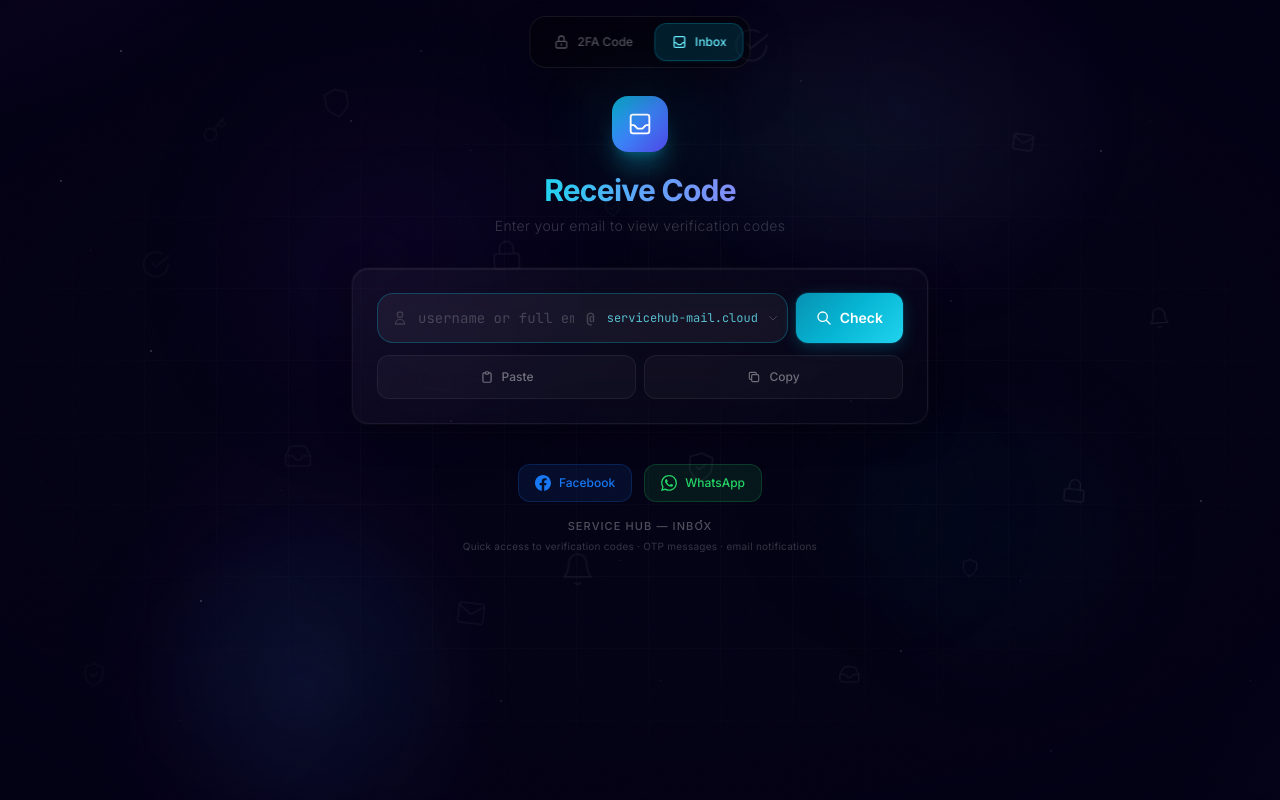
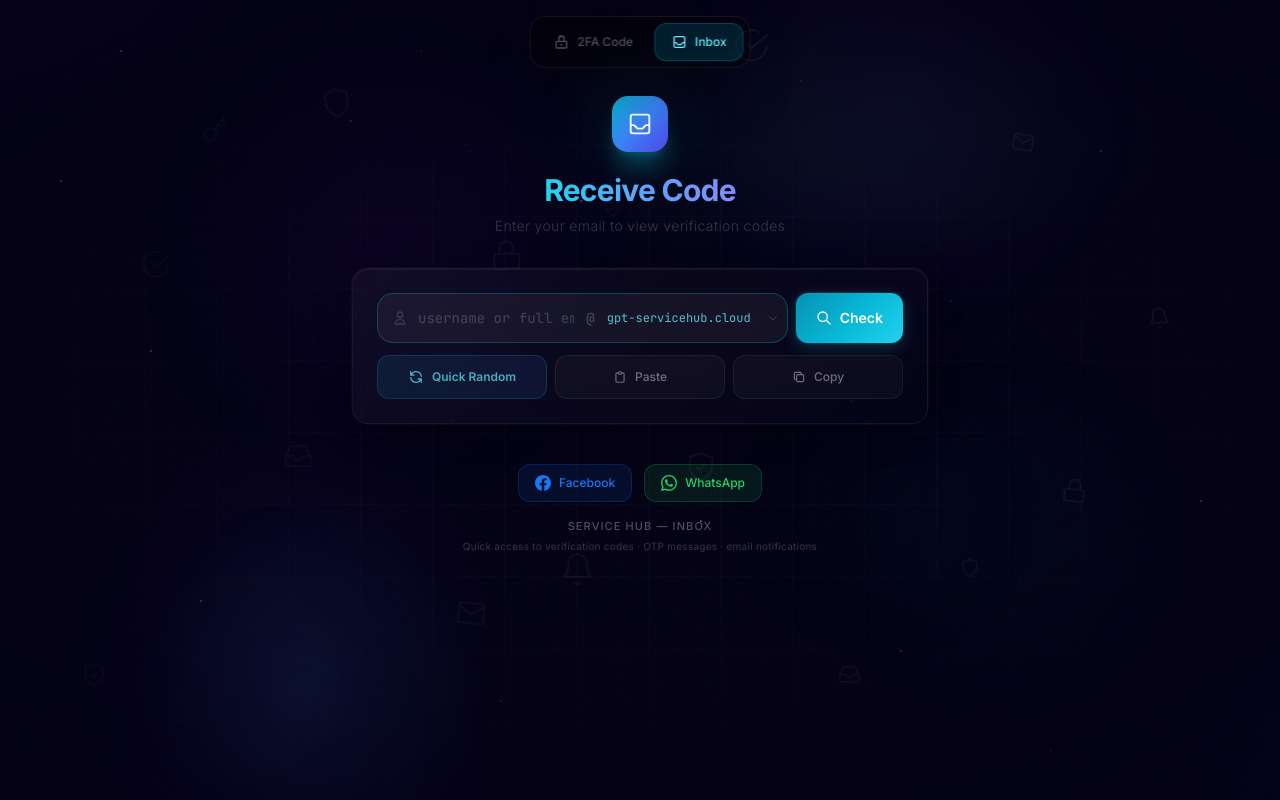
Before and after one commit to cys-solom/2FA---Service-Hub, a React (Vite) app: page /receive-code in a window 1280 px wide. Built offline with nearby package versions, Linux system fonts and the light colour scheme.

Commit message:
feat: set gpt-servicehub.cloud as default domain + add Quick Random email button

```diff
--- a/src/pages/ReceiveCode.tsx
+++ b/src/pages/ReceiveCode.tsx
@@ -25,7 +25,7 @@ import {
   getUnreadCount,
   deleteMessage,
 } from '../services/tempmail-service';
-import { getActiveDomains } from '../services/domain-config';
+import { getActiveDomains, getPrimaryDomain } from '../services/domain-config';
 import { playNotificationSound, updateTabBadge } from '../utils/email-utils';
 
 function ReceiveCodePage() {
@@ -52,10 +52,11 @@ function ReceiveCodePage() {
 
   const activeDomains = getActiveDomains().map(d => d.domain);
 
-  // Initialize selectedDomain with primary domain
+  // Initialize selectedDomain with primary domain (gpt-servicehub.cloud)
   useEffect(() => {
     if (!selectedDomain && activeDomains.length > 0) {
-      setSelectedDomain(activeDomains[0]);
+      const primary = getPrimaryDomain();
+      setSelectedDomain(activeDomains.includes(primary) ? primary : activeDomains[0]);
     }
   }, [activeDomains, selectedDomain]);
 
@@ -440,6 +441,32 @@ function ReceiveCodePage() {
             )}
 
             <div className="flex gap-2 mt-3">
+              {/* Quick Random Email */}
+              <button
+                onClick={() => {
+                  const words = [
+                    'ahmed','omar','sara','nour','ali','mohamed','youssef','khaled',
+                    'mona','layla','rami','tamer','dina','hana','ziad','kareem',
+                    'inbox','mail','user','client','info','hello','contact','test',
+                    'dev','admin','support','verify','code','sign','login','join',
+                  ];
+                  const alphaNum = 'abcdefghijklmnopqrstuvwxyz0123456789';
+                  const word = words[Math.floor(Math.random() * words.length)];
+                  const suffix = Array.from({ length: 5 }, () => alphaNum[Math.floor(Math.random() * alphaNum.length)]).join('');
+                  const prefix = `${word}.${suffix}`;
+                  const domain = selectedDomain || getPrimaryDomain();
+                  setUsername(prefix);
+                  setSelectedDomain(domain);
+                  loadInbox(`${prefix}@${domain}`);
+                }}
+                disabled={isLoading}
+                className="flex-1 min-h-[44px] py-2 px-3 rounded-xl bg-gradient-to-r from-cyan-500/10 to-blue-500/10 border border-cyan-500/20 text-cyan-300/70 active:bg-cyan-500/25 active:text-cyan-200 hover:from-cyan-500/15 hover:to-blue-500/15 hover:text-cyan-300 hover:border-cyan-500/30 text-xs font-semibold transition-all flex items-center justify-center gap-2 touch-manipulation disabled:opacity-40"
+              >
+                <svg className="w-4 h-4 flex-shrink-0" fill="none" stroke="currentColor" viewBox="0 0 24 24">
+                  <path strokeLinecap="round" strokeLinejoin="round" strokeWidth={2} d="M4 4v5h.582m15.356 2A8.001 8.001 0 004.582 9m0 0H9m11 11v-5h-.581m0 0a8.003 8.003 0 01-15.357-2m15.357 2H15" />
+                </svg>
+                Quick Random
+              </button>
               <button onClick={handlePaste} className="flex-1 min-h-[44px] py-2 px-3 rounded-xl bg-white/[0.03] border border-white/[0.06] text-white/40 active:bg-white/15 active:text-white hover:bg-white/[0.06] hover:text-white/60 text-xs font-medium transition-all flex items-center justify-center gap-2 touch-manipulation">
                 <svg className="w-3.5 h-3.5 flex-shrink-0" fill="none" stroke="currentColor" viewBox="0 0 24 24"><path strokeLinecap="round" strokeLinejoin="round" strokeWidth={2} d="M9 5H7a2 2 0 00-2 2v12a2 2 0 002 2h10a2 2 0 002-2V7a2 2 0 00-2-2h-2M9 5a2 2 0 002 2h2a2 2 0 002-2M9 5a2 2 0 012-2h2a2 2 0 012 2" /></svg>
                 Paste
--- a/src/services/domain-config.ts
+++ b/src/services/domain-config.ts
@@ -47,10 +47,27 @@ const STORAGE_KEY = 'servicehub_admin_config';
 const DEFAULT_CONFIG: AdminConfig = {
   domains: [
     {
+      id: 'gpt-domain',
+      domain: 'gpt-servicehub.cloud',
+      isActive: true,
+      isPrimary: true,
+      createdAt: Date.now(),
+      imapHost: 'mail.gpt-servicehub.cloud',
+      imapPort: 993,
+      imapUser: 'inbox@gpt-servicehub.cloud',
+      imapPassword: 'Text2030@',
+      imapTls: true,
+      smtpHost: 'mail.gpt-servicehub.cloud',
+      smtpPort: 587,
+      smtpUser: 'inbox@gpt-servicehub.cloud',
+      smtpPassword: 'Text2030@',
+      smtpTls: true,
+    },
+    {
       id: 'default',
       domain: 'servicehub-mail.cloud',
       isActive: true,
-      isPrimary: true,
+      isPrimary: false,
       createdAt: Date.now(),
       imapHost: 'mail.servicehub-mail.cloud',
       imapPort: 993,
@@ -60,23 +77,6 @@ const DEFAULT_CONFIG: AdminConfig = {
       smtpHost: 'mail.servicehub-mail.cloud',
       smtpPort: 587,
       smtpUser: 'inbox@servicehub-mail.cloud',
-      smtpPassword: 'Text2030@',
-      smtpTls: true,
-    },
-    {
-      id: 'gpt-domain',
-      domain: 'gpt-servicehub.cloud',
-      isActive: true,
-      isPrimary: false,
-      createdAt: Date.now(),
-      imapHost: 'mail.gpt-servicehub.cloud',
-      imapPort: 993,
-      imapUser: 'inbox@gpt-servicehub.cloud',
-      imapPassword: 'Text2030@',
-      imapTls: true,
-      smtpHost: 'mail.gpt-servicehub.cloud',
-      smtpPort: 587,
-      smtpUser: 'inbox@gpt-servicehub.cloud',
       smtpPassword: 'Text2030@',
       smtpTls: true,
     },
@@ -172,7 +172,7 @@ export function getPrimaryDomain(): string {
   if (primary) return primary.domain;
   const firstActive = config.domains.find(d => d.isActive);
   if (firstActive) return firstActive.domain;
-  return 'servicehub-mail.cloud';
+  return 'gpt-servicehub.cloud';
 }
 
 export function getActiveDomains(): DomainConfig[] {
```
